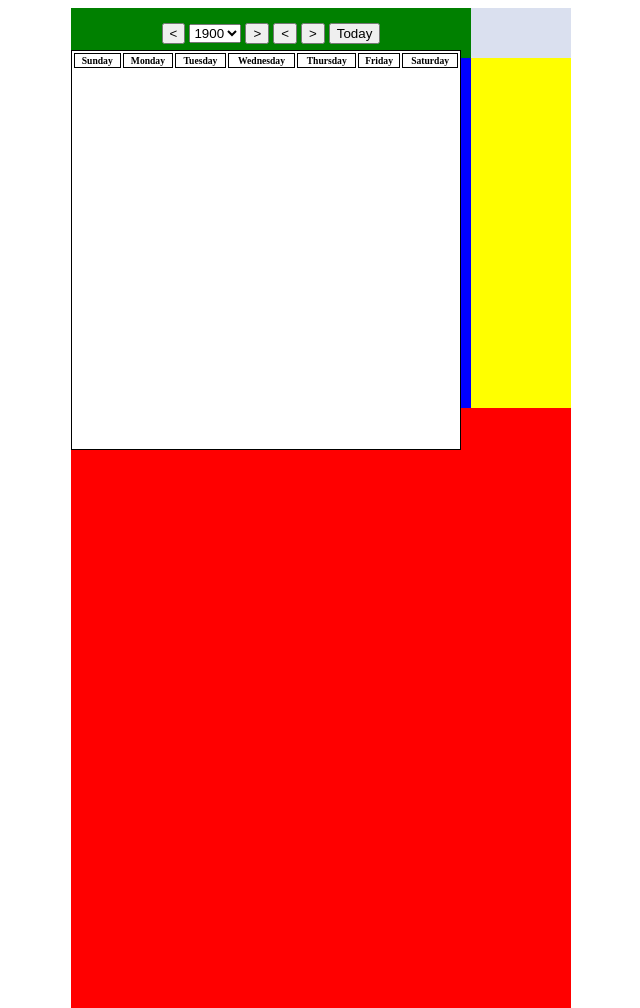
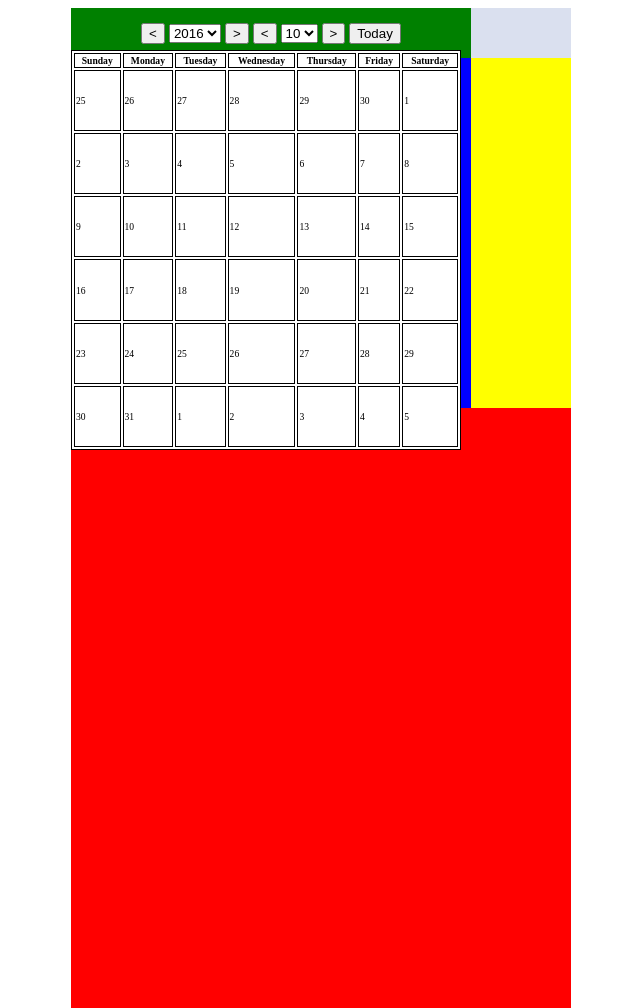
Before and after one commit to lwrsmiling/Calendar, a plain HTML site: page index.html in a window 1280 px wide. Shown: the whole page, without its empty margins (319-959 px from the left). Drawn offline with Linux system fonts and the light colour scheme.

Commit message:
select droplist shows today

```diff
--- a/My Calendar.js
+++ b/My Calendar.js
@@ -1,3 +1,5 @@
+generateDateTable();
+
 var year_options = [];
     for (var i = 1900; i <= 2100; i++){
       year_options.push({
@@ -5,32 +7,55 @@ for (var i = 1900; i <= 2100; i++){
         value: i});
     }
 
-var y_selected = document.getElementById("year_selected");
-for(var i = 0; i <= year_options.length; i++){
-  var y_option= year_options[i];
-  y_selected.options.add(new Option(y_option.text,y_option.value,y_option.selected));
+    var month_options = [];
+    for (var i = 1; i <= 12; i++){
+      month_options.push({
+        text: i.toString(),
+        value: i});
+    }
+
+var y_selection = document.getElementById("year_selection");
+    for(var i = 0; i <year_options.length; i++){
+      var y_option = document.createElement("option");
+      y_option.text = year_options[i].text;
+      y_option.value = year_options[i].value;
+      y_selection.appendChild(y_option);
+    }
+var m_selection = document.getElementById("month_selection");
+    for(var i = 0; i < month_options.length; i++){
+      var m_option = document.createElement("option");
+      m_option.text = month_options[i].text;
+      m_option.value = month_options[i].value;
+      m_selection.appendChild(m_option);
+    }
+
+    var today= new Date();
+      var current_year= today.getFullYear();
+      var current_month= today.getMonth();
+    y_selection.selectedIndex= current_year-1900;
+    m_selection.selectedIndex= current_month;
+
+
+
+function last(index){
+  index-=1;
+
+
+}
+
+function next(index){
+  index+=1;
+
+}
+
+function backToToday(){
+
 }
 
 
-function lastYear(){
-  var current_year= y_selected.options[y_selected.selectedIndex].value;
-  var updated_year= --current_year;
-  y_selected.options[y_selected.selectedIndex].value = updated_year;
-  y_selected.options[y_selected.selectedIndex].text = updated_year.toString();
-}
-
-function nextYear(){
-  var current_year= y_selected.options[y_selected.selectedIndex].value;
-  var updated_year= ++current_year;
-  y_selected.options[y_selected.selectedIndex].value = updated_year;
-  y_selected.options[y_selected.selectedIndex].text = updated_year.toString();
-}
-
-/* create a datetable*/
-
   function generateDateTable(){
       var dateTable = document.getElementById("dateTable");
-  var rows = 5;
+      var rows = 6;
       var columns = 7;
       var
         tds = "<td>".repeat(columns),
@@ -65,14 +90,34 @@ function generateDateTable(){
       var nextmonth = generateDaysArray(tdays_nextmonth);
 
       var cutoff1= lastmonth.slice(-first_day_day);
-  var cutoff2= nextmonth.slice(0,35-first_day_day-tdays_currentmonth);
+      var cutoff2= nextmonth.slice(0,42-first_day_day-tdays_currentmonth);
 
       var calendar_array = cutoff1.concat(currentmonth).concat(cutoff2);
 
 
-  for(var i=0; i<=4;i++){
+      for(var i=0; i<=5;i++){
         for(var j=0; j<=6;j++){
             dateTable.childNodes[i].childNodes[j].innerHTML= calendar_array[7*i+j];
         }
       }
   }
+
+/*choose your date*/
+
+
+
+
+
+
+
+
+
+
+
+
+/*
+
+
+
+
+/* create a datetable*/
--- a/index.html
+++ b/index.html
@@ -9,16 +9,19 @@
 	<div class="wrap">
 		<div class="title">
 			<div class="controller">
-				<button onclick="lastYear()" ><</button>
-			    	<select id="year_selected" >
+				<button id="lastyear" ><</button>
+			    	<select id="year_selection" >
 
                     </select>
-			    	<button onclick="nextYear()" >></button>
+			    	<button id="nextyear" >></button>
 
 			    	<button style=""><</button>
+			    	<select id="month_selection" >
+
+                    </select>
 			    	<button >></button>
 
-			    	<button onclick="generateDateTable()" >Today</button>
+			    	<button  >Today</button>
 
 			</div>
 
```
Lines whose indentation alone changed are shown as unchanged.
